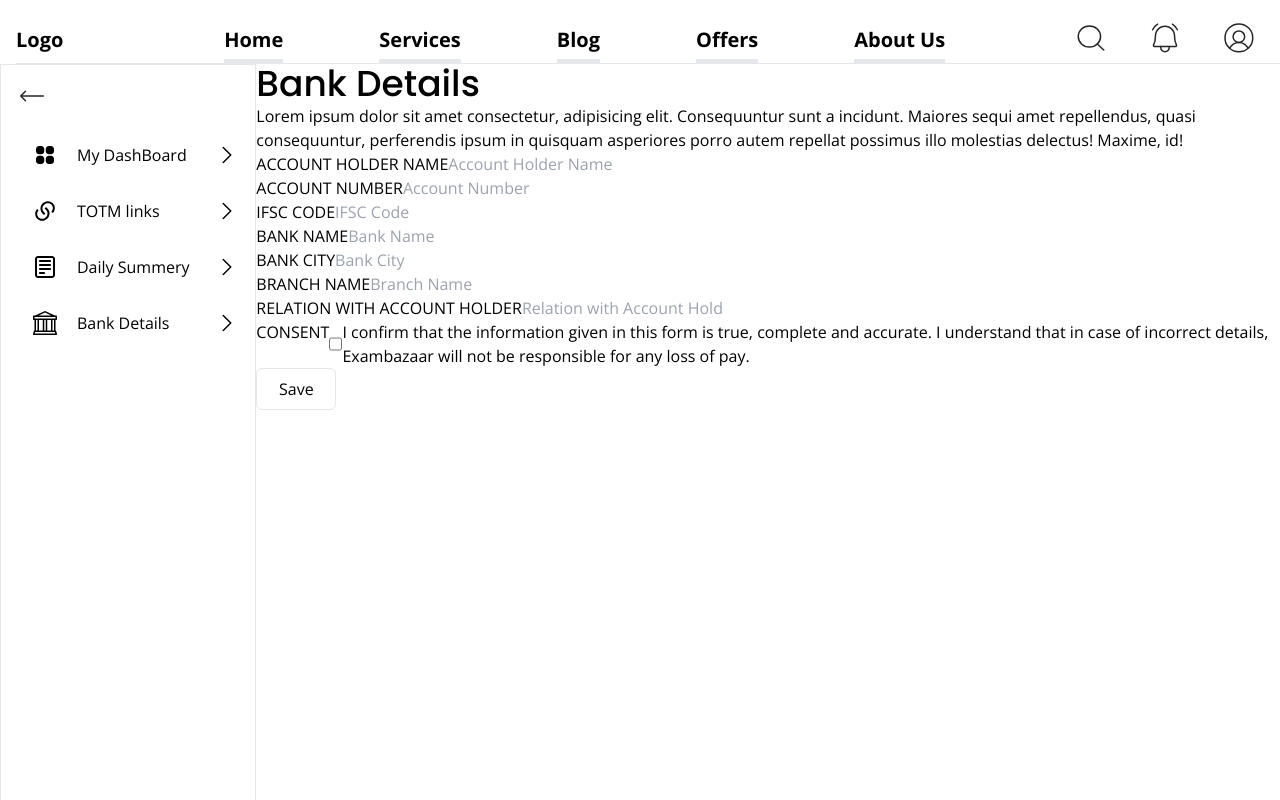
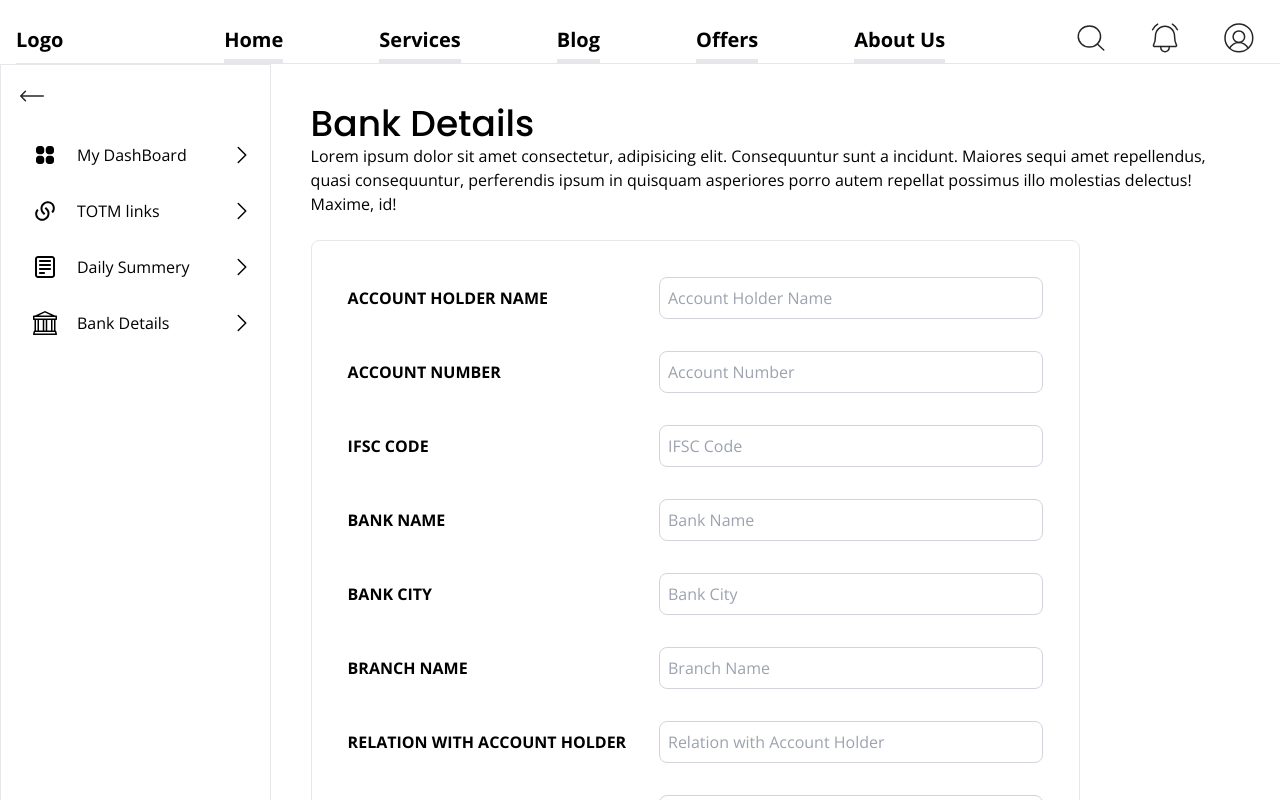
Before and after one commit to tikusoumo/Bank-details-management-app, a React (Vite) app: page / in a window 1280 px wide. Shown: the top 800 px of the page. Built offline with nearby package versions, Linux system fonts and the light colour scheme.

Commit message:
mobile vers done

```diff
--- a/src/Components/BankForm.jsx
+++ b/src/Components/BankForm.jsx
@@ -1,9 +1,14 @@
+import Checkbox from "./Checkbox";
+import TextInput from "./TextInput";
+
 export default function BankForm() {
   return (
     <>
-      <div className="flex flex-col">
+      <div className="flex flex-col m-10 ">
         <div className="container">
-          <div className="title font-sans-serif font-medium text-4xl">Bank Details</div>
+          <div className="title font-sans-serif font-medium text-4xl">
+            Bank Details
+          </div>
           <p>
             Lorem ipsum dolor sit amet consectetur, adipisicing elit.
             Consequuntur sunt a incidunt. Maiores sequi amet repellendus, quasi
@@ -11,85 +16,71 @@ export default function BankForm() {
             repellat possimus illo molestias delectus! Maxime, id!
           </p>
         </div>
-        <form className="container flex flex-col">
-           <div className="flex">
-          <label htmlFor="acname">ACCOUNT HOLDER NAME</label>
-          <input
-            type="text"
-            id="fname"
-            name="firstname"
-            placeholder="Account Holder Name"
-          />
+        <form className="mt-6 border p-5 rounded-lg sm:mr-40">
+          <div className="flex flex-col sm:flex-row sm:justify-between sm:items-center sm:mr-4">
+
+            <label className="font-bold ml-4 " htmlFor="acname">
+              ACCOUNT HOLDER NAME
+            </label>
+            <TextInput placeholder="Account Holder Name" />
           </div>
-           <div className="flex">
-
-          <label htmlFor="acname">ACCOUNT NUMBER</label>
-          <input
-            type="text"
-            id="fname"
-            name="firstname"
-            placeholder="Account Number"
-          />
+          <div className="flex flex-col sm:flex-row sm:justify-between sm:items-center sm:mr-4 ">
+            <label className="font-bold ml-4" htmlFor="acNo">
+              ACCOUNT NUMBER
+            </label>
+            <TextInput placeholder="Account Number" />
           </div>
-           <div className="flex">
-          <label htmlFor="acname">IFSC CODE</label>
-          <input
-            type="text"
-            id="fname"
-            name="firstname"
-            placeholder="IFSC Code"
-          />
+          <div className="flex flex-col sm:flex-row sm:justify-between sm:items-center sm:mr-4">
+            <label className="font-bold ml-4" htmlFor="accode">
+              IFSC CODE
+            </label>
+            <TextInput placeholder="IFSC Code" />
           </div>
-           <div className="flex">
-          <label htmlFor="acname">BANK NAME</label>
-          <input
-            type="text"
-            id="fname"
-            name="firstname"
-            placeholder="Bank Name"
-          />
+          <div className="flex flex-col sm:flex-row sm:justify-between sm:items-center sm:mr-4">
+            <label className="font-bold ml-4" htmlFor="bankname">
+              BANK NAME
+            </label>
+            <TextInput placeholder="Bank Name" />
           </div>
-           <div className="flex">
-          <label htmlFor="acname">BANK CITY</label>
-          <input
-            type="text"
-            id="fname"
-            name="firstname"
-            placeholder="Bank City"
-          />
+          <div className="flex flex-col sm:flex-row sm:justify-between sm:items-center sm:mr-4">
+            <label className="font-bold ml-4" htmlFor="bankcity">
+              BANK CITY
+            </label>
+            <TextInput placeholder="Bank City" />
           </div>
-          <div className="flex">
-          <label htmlFor="acname">BRANCH NAME</label>
-          <input
-            type="text"
-            id="fname"
-            name="firstname"
-            placeholder="Branch Name"
-          />
+          <div className="flex flex-col sm:flex-row sm:justify-between sm:items-center sm:mr-4">
+            <label className="font-bold ml-4" htmlFor="branchname">
+              BRANCH NAME
+            </label>
+            <TextInput placeholder="Branch Name" />
           </div>
-           <div className="flex">
-          <label htmlFor="acname">RELATION WITH ACCOUNT HOLDER</label>
-          <input
-            type="text"
-            id="fname"
-            name="firstname"
-            placeholder="Relation with Account Holder"
-          />
+          <div className="flex flex-col sm:flex-row sm:justify-between sm:items-center sm:mr-4 mb-4">
+            <label className="font-bold ml-4" htmlFor="acrelation">
+              RELATION WITH ACCOUNT HOLDER
+            </label>
+            <TextInput placeholder="Relation with Account Holder" />
           </div>
-           <div className="flex">
-          <label htmlFor="acname">CONSENT</label>
-          <div className="flex">
-          <input
-            type="checkbox"
-            id="fname"
-            name="firstname"
-            placeholder="Your name.."
-          />
-          <span>I confirm that the information given in this form is true, complete and accurate. I understand that in case of incorrect details, Exambazaar will not be responsible for any loss of pay.</span>
+          <div className="flex flex-col sm:flex-row sm:justify-between">
+            <label className="font-bold ml-4 mb-4" htmlFor="acname">
+              CONSENT
+            </label>
+            <div className="mb-4 sm:mr-4">
+              <Checkbox />
+            </div>
           </div>
+          <div className="flex justify-end mb-4">
+            <input
+              type="submit"
+              value="Save"
+              className="border w-20 p-2 text-center sm:mr-4 rounded-md bg-shade-one cursor-pointer text-white"
+            />
           </div>
-          <input type="submit" value="Save" className="border w-20 p-2 text-center rounded-md"/>
         </form>
+        <span className="p-5 text-center">
+          THE ABOVE DETAILS ARE FINAL AND WILL BE USED FOR PAYMENT. IF ANY OF
+          THESE DETAILS ARE WRONG, PLEASE CONTACT YOUR MANAGER IMMEDIATELY! ALSO
+          EMAIL THE SAME TO ACCOUNTS@EXAMBAZAAR.COM!
+        </span>
       </div>
     </>
   );
--- /dev/null
+++ b/src/Components/Checkbox.jsx
@@ -0,0 +1,20 @@
+
+export default function Checkbox() {
+
+  return (
+    <>
+      <div className="flex p-4 border border-gray-300 rounded-lg shadow-md w-[30rem] sm:w-[24rem]">
+        <label className="flex">
+          <input
+            type="checkbox"
+            className="w-6 h-8 mr-4 "
+
+          />
+          </label>
+          <span className="flex items-center text-sm text-primary-text">
+             I confirm that the information given in this form is true, complete and accurate. I understand that in case of incorrect details, Exambazaar will not be responsible for any loss of pay.
+          </span>
+      </div>
+    </>
+  );
+}
--- a/src/Components/Navbar.jsx
+++ b/src/Components/Navbar.jsx
@@ -1,13 +1,12 @@
 export default function Navbar() {
   return (
     <>
-      <div className="flex justify-between text-xl font-bold font-sans h-16 ml-4 items-end border-b">
+      <nav className="flex justify-between text-xl font-bold font-sans h-16 ml-4 items-end border-b">
         <div className="logo pb-2 ">Logo</div>
         <div className="navigation">
           <ul className="flex">
             <li className="mx-12 pb-1 border-b-4 hover:border-shade-one ">
               <a href="#">Home</a>
-
             </li>
             <li className="mx-12 pb-1 border-b-4 hover:border-shade-one">
               <a href="#">Services</a>
@@ -23,9 +22,9 @@ export default function Navbar() {
             </li>
           </ul>
         </div>
-        <div className="utils flex mr-6 pb-2">
+        <div className="utils flex mr-6 pb-2 ">
           <button className="Search ">
-            <img  src="./src/assets/MagnifyingGlass.svg" />
+            <img src="./src/assets/MagnifyingGlass.svg" />
           </button>
           <button className="Notification mx-10">
             <img src="./src/assets/BellRinging.svg" />
@@ -34,7 +33,7 @@ export default function Navbar() {
             <img src="./src/assets/UserCircle.svg" />
           </button>
         </div>
-      </div>
+      </nav>
     </>
   );
 }
--- a/src/Components/Sidebar.jsx
+++ b/src/Components/Sidebar.jsx
@@ -1,23 +1,32 @@
+import { useState } from "react";
 import Arrow from "../assets/Svg-components/Arrow";
 import Bank from "../assets/Svg-components/Bank";
 import DailySum from "../assets/Svg-components/DailySum";
 import DashBoard from "../assets/Svg-components/DashBoard";
 import Totm from "../assets/Svg-components/TOTM";
+
 export default function Sidebar() {
+  const [isToggleMenu,setIsToggleMenu] = useState(false)
+
+  function handleMenu(){
+    setIsToggleMenu(!isToggleMenu)
+
+  }
   return (
     <>
-      <div className="w-80 border h-screen ">
+
+      <div className="w-[30rem] border ">
         <div className="arrow-nav ml-4 py-4">
           <a href="#">
-            <img src="./src/assets/Arrow-nav.svg" />
+            <img src="./src/assets/Arrow-nav.svg" onClick={handleMenu}/>
           </a>
         </div>
-
+        <div className="hover:bg-shade-two">
           <a href="#">
-          <ul className="flex p-4 items-center justify-between ml-4  hover:text-shade-one">
+            <ul className="flex p-4 items-center justify-between ml-4  hover:text-shade-one ">
               <div className="flex">
                 <li>
-                <DashBoard/>
+                  <DashBoard />
                 </li>
                 <li className="ml-5">My DashBoard</li>
               </div>
@@ -26,11 +35,13 @@ export default function Sidebar() {
               </li>
             </ul>
           </a>
+        </div>
+        <div className="hover:bg-shade-two">
           <a href="#">
-          <ul className="flex p-4 items-center justify-between ml-4 hover:text-shade-one">
+            <ul className="flex p-4 items-center justify-between ml-4 hover:text-shade-one hover:bg-shade-two">
               <div className="flex">
                 <li>
-                <Totm/>
+                  <Totm />
                 </li>
                 <li className="ml-5">TOTM links</li>
               </div>
@@ -39,11 +50,13 @@ export default function Sidebar() {
               </li>
             </ul>
           </a>
+        </div>
+        <div className="hover:bg-shade-two">
           <a href="#">
-          <ul className="flex p-4 items-center justify-between ml-4 hover:text-shade-one">
+            <ul className="flex p-4 items-center justify-between ml-4 hover:text-shade-one hover:bg-shade-two">
               <div className="flex">
                 <li>
-                <DailySum/>
+                  <DailySum />
                 </li>
                 <li className="ml-5">Daily Summery</li>
               </div>
@@ -52,11 +65,13 @@ export default function Sidebar() {
               </li>
             </ul>
           </a>
+        </div>
+        <div className="hover:bg-shade-two">
           <a href="#">
-          <ul className="flex p-4 items-center justify-between ml-4 hover:text-shade-one">
+            <ul className="flex p-4 items-center justify-between ml-4 hover:text-shade-one hover:bg-shade-two">
               <div className="flex">
                 <li>
-                <Bank/>
+                  <Bank />
                 </li>
                 <li className="ml-5">Bank Details</li>
               </div>
@@ -66,6 +81,7 @@ export default function Sidebar() {
             </ul>
           </a>
         </div>
+      </div>
     </>
   );
 }
--- /dev/null
+++ b/src/Components/TextInput.jsx
@@ -0,0 +1,26 @@
+import PropTypes from "prop-types";
+import { useState } from "react";
+export default function TextInput({ placeholder }) {
+  const [inputValue, setInputValue] = useState("");
+
+  const handleInputChange = (event) => {
+    setInputValue(event.target.value);
+  };
+  return (
+    <>
+      <input
+        type="text"
+        placeholder={placeholder}
+        className={`p-2 border rounded-lg my-4 sm:w-[24rem] ${
+          inputValue ? "bg-shade-two" : "border-gray-300"
+        } transition-colors duration-300`}
+        value={inputValue}
+        onChange={handleInputChange}
+      />
+    </>
+  );
+}
+
+TextInput.propTypes = {
+  placeholder: PropTypes.string,
+};
```
Lines whose indentation alone changed are shown as unchanged.
